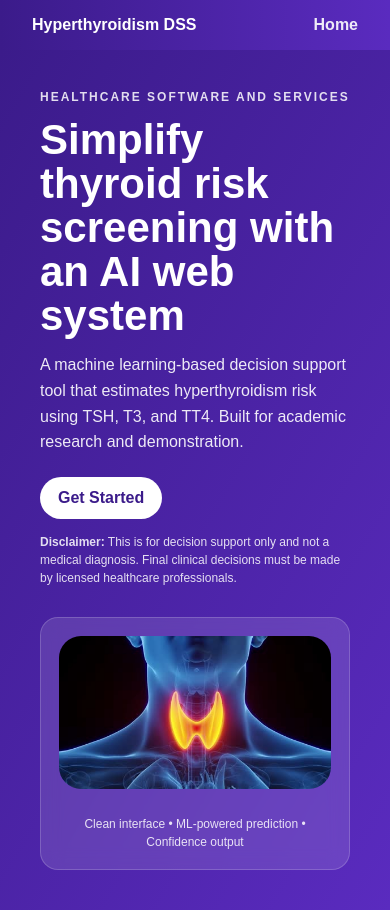
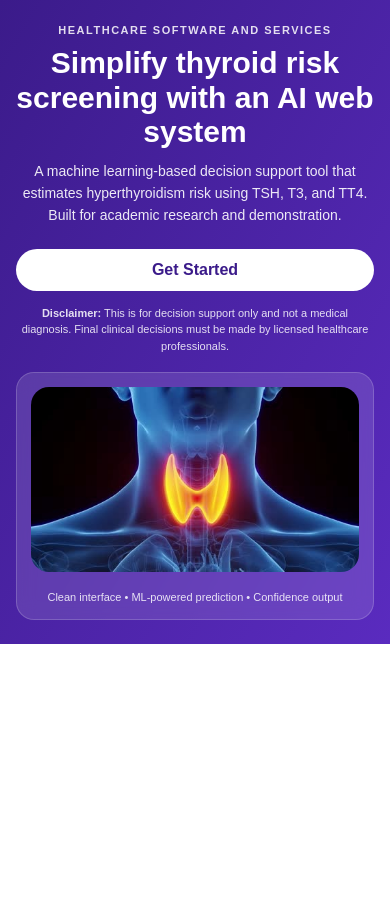
Before and after one commit to makkiyo/hyperthyroidism-ai, a Flask app: page / in a window 390 px wide. After the commit the page ends 644 px from the top, so only its background shows below. Run offline with Flask 3, Linux system fonts and the light colour scheme; parts of the project's set-up code (start-up, migrations or seed data) failed here and were passed over.

Commit message:
Update mobile layout

```diff
--- a/templates/home.html
+++ b/templates/home.html
@@ -2,7 +2,9 @@
 <html lang="en">
 <head>
   <meta charset="UTF-8" />
+  <meta name="viewport" content="width=device-width, initial-scale=1" />
   <title>Hyperthyroidism DSS</title>
+
   <style>
     :root{
       --purple-1:#3b1b8a;
@@ -33,7 +35,7 @@
 
     /* Hero layout */
     .hero{
-      min-height: calc(100vh - 70px);
+      min-height: calc(100vh - 64px);
       background: linear-gradient(120deg, var(--purple-1), var(--purple-2));
       display:flex;
       align-items:center;
@@ -83,6 +85,7 @@
       font-weight:900;
       display:inline-block;
       transition: transform .15s ease, opacity .15s ease;
+      white-space:nowrap;
     }
     .cta .primary:hover{
       transform: translateY(-1px);
@@ -114,7 +117,8 @@
       max-width:560px;
       border-radius:22px;
       display:block;
-      transform: translateY(16px); /* lower the image a bit */
+      transform: translateY(16px);
+      height:auto;
     }
 
     .note{
@@ -123,14 +127,90 @@
       opacity:0.85;
       line-height:1.5;
     }
-    .note.center{ text-align:center; margin-top:5; }
+    .note.center{
+      text-align:center;
+      margin-top:5px;
+    }
 
-    /* Responsive */
+    /* ===== Responsive (tablet & below) ===== */
     @media (max-width: 900px){
       .hero-wrap{ grid-template-columns:1fr; }
       h1{ font-size:42px; }
       .doc{ width:100%; transform: translateY(0); }
       .card{ min-height:auto; }
+    }
+
+    /* ===== Mobile (best looking) ===== */
+    @media (max-width: 768px){
+      .topbar{
+        padding:12px 16px;
+      }
+      .topbar .brand{
+        font-size:15px;
+      }
+      .topbar .back{
+        font-size:14px;
+      }
+
+      .hero{
+        padding:24px 16px;
+        min-height:auto;
+      }
+
+      .hero-wrap{
+        gap:18px;
+      }
+
+      .tag{
+        font-size:11px;
+        letter-spacing:1.5px;
+      }
+
+      h1{
+        font-size:34px;
+        line-height:1.15;
+        margin:10px 0;
+      }
+
+      .sub{
+        font-size:14px;
+        max-width:100%;
+      }
+
+      /* Center content on mobile */
+      .hero-wrap > div:first-child{
+        text-align:center;
+      }
+      .sub{
+        margin:0 auto;
+      }
+      .cta{
+        justify-content:center;
+      }
+      .cta .primary{
+        width:100%;
+        max-width:320px;
+        text-align:center;
+      }
+
+      .card{
+        padding:14px;
+      }
+      .doc{
+        max-width:420px;
+        border-radius:18px;
+      }
+    }
+
+    /* ===== Small phones ===== */
+    @media (max-width: 420px){
+      h1{ font-size:30px; }
+      .cta .primary{ max-width:100%; }
+      .note{ font-size:11px; }
+    }
+
+    @media (max-width: 768px){
+      .topbar{ display:none; }
     }
   </style>
 </head>
@@ -138,7 +218,7 @@
 <body>
   <div class="topbar">
     <div class="brand">Hyperthyroidism DSS</div>
-    <a class="back" href="/">Home</a>
+    <a class="back" href="/"></a>
   </div>
 
   <section class="hero">
```
